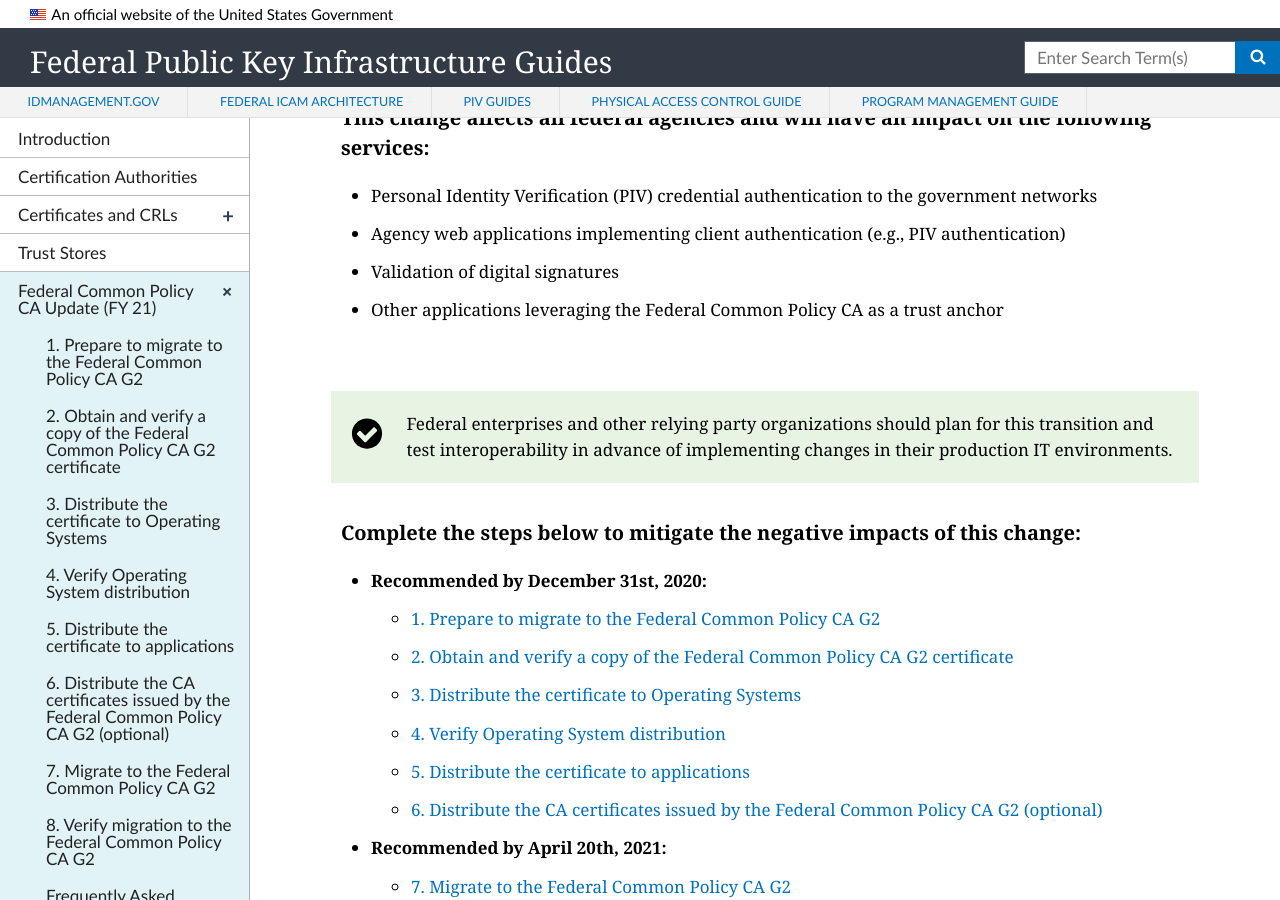
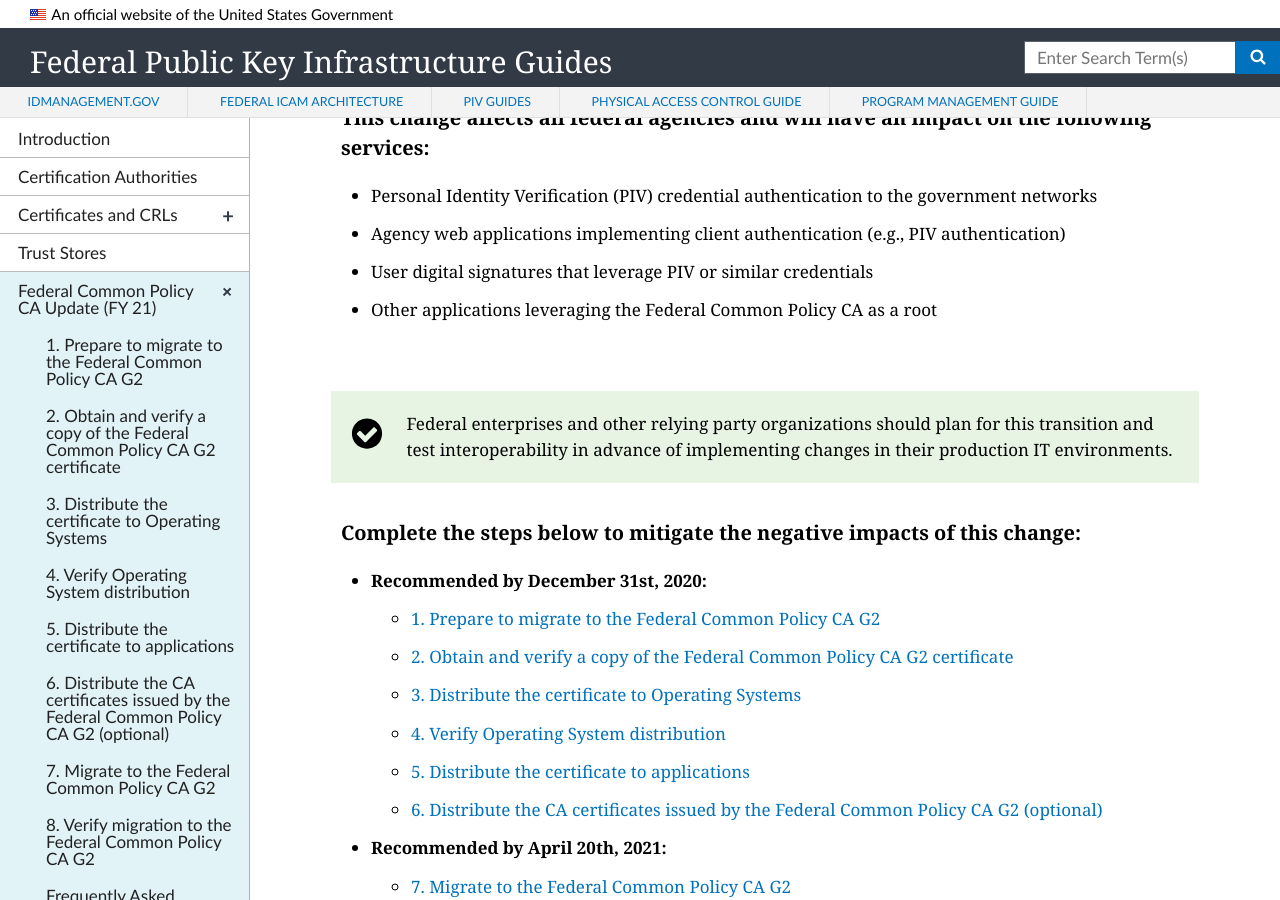
Before and after one commit to GSA/fpki-guides, a Jekyll site: the page built from _common/00_index.md, in a window 1280 px wide and 900 px high, scrolled down 323 px. Built offline with Jekyll 4.4.1, drawn with Linux system fonts in a browser that asks for light colours; nearby versions of some CDN libraries.

Commit message:
Update 00_index.md

```diff
--- a/_common/00_index.md
+++ b/_common/00_index.md
@@ -12,8 +12,8 @@
 
 - Personal Identity Verification (PIV) credential authentication to the government networks
 - Agency web applications implementing client authentication (e.g., PIV authentication)
-- Validation of digital signatures
-- Other applications leveraging the Federal Common Policy CA as a trust anchor
+- User digital signatures that leverage PIV or similar credentials
+- Other applications leveraging the Federal Common Policy CA as a root
 
 <br>
 
```
